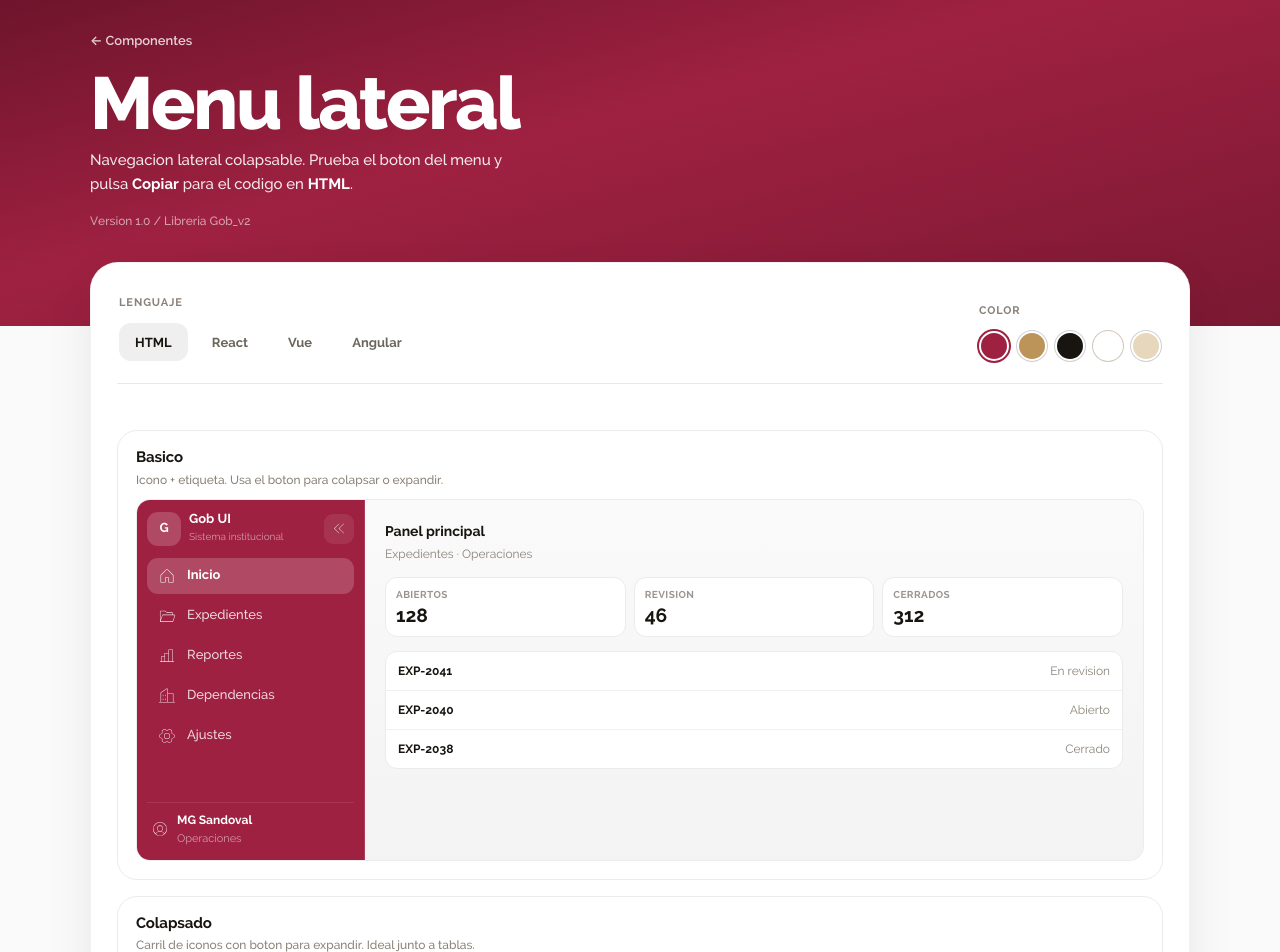
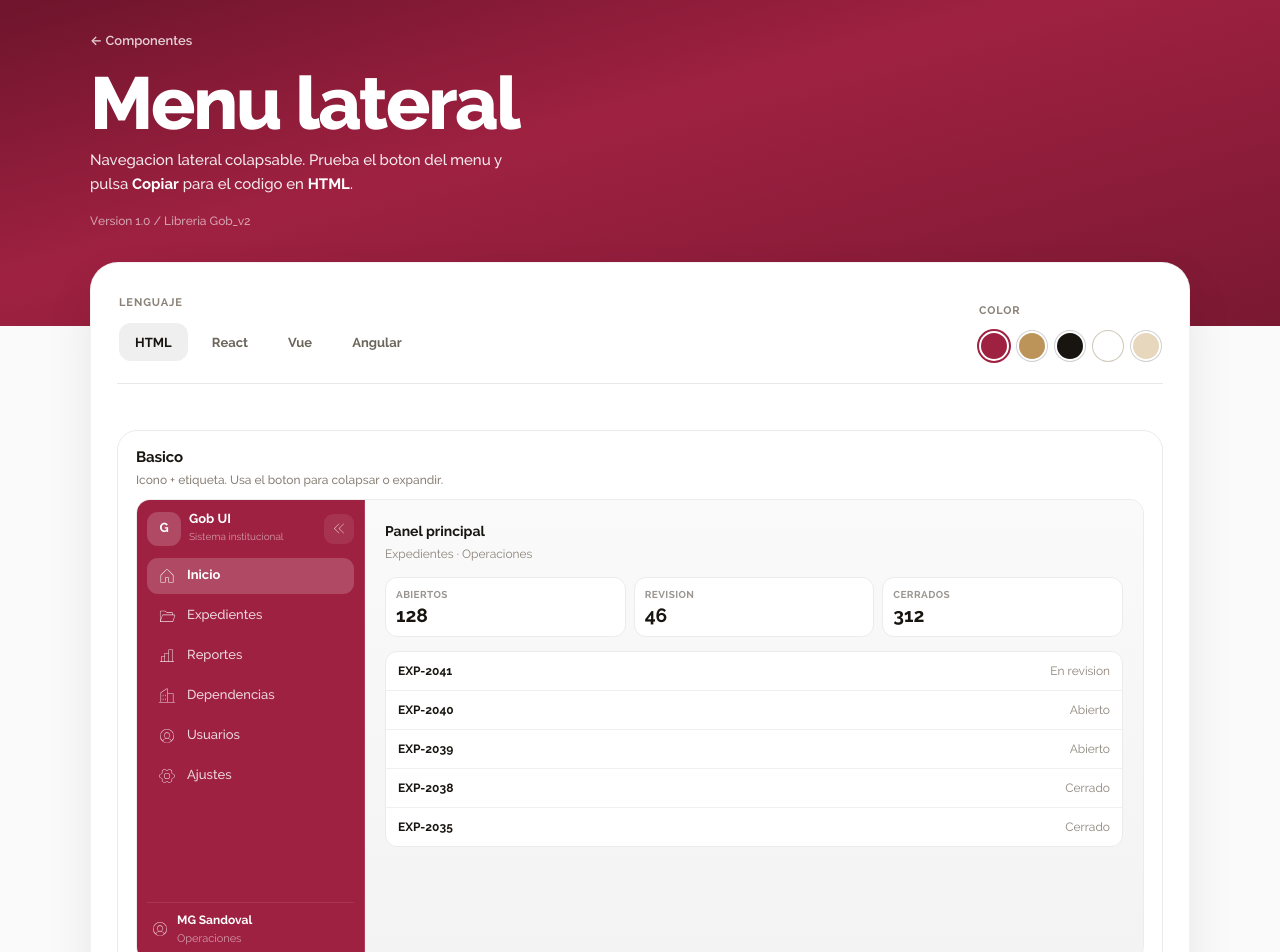
Before and after one commit to mariasan001/gob_ui, a Next.js app in the folder apps/web-next/: page /menu-lateral in a window 1280 px wide. Shown: the top 952 px of the page. Built offline with nearby package versions, Linux system fonts and the light colour scheme.

Commit message:
Alarga el preview del Menu lateral para verse mas completo
Sube la altura del stage, agrega Usuarios al nav y mas filas al panel.

Co-authored-by: mariasan001 <mariasan001@users.noreply.github.com>

```diff
--- a/apps/web-next/src/app/menu-lateral/menu-demo.tsx
+++ b/apps/web-next/src/app/menu-lateral/menu-demo.tsx
@@ -27,6 +27,7 @@ const NAV: {
   { label: 'Expedientes', Icon: FolderOpen, badge: 12 },
   { label: 'Reportes', Icon: ChartBar, badge: 3 },
   { label: 'Dependencias', Icon: Buildings },
+  { label: 'Usuarios', Icon: UserCircle, badge: 5 },
   { label: 'Ajustes', Icon: GearSix },
 ];
 
@@ -179,7 +180,15 @@ function StagePanel({ collapsed }: { collapsed: boolean }) {
           <span>Abierto</span>
         </div>
         <div>
+          <strong>EXP-2039</strong>
+          <span>Abierto</span>
+        </div>
+        <div>
           <strong>EXP-2038</strong>
+          <span>Cerrado</span>
+        </div>
+        <div>
+          <strong>EXP-2035</strong>
           <span>Cerrado</span>
         </div>
       </div>
--- a/apps/web-next/src/app/menu-lateral/menu.module.css
+++ b/apps/web-next/src/app/menu-lateral/menu.module.css
@@ -65,7 +65,7 @@
 
 .stage {
   display: block;
-  min-height: 360px;
+  min-height: 460px;
   padding: 0;
   border-radius: 14px;
   background: #f4f4f4;
@@ -76,8 +76,8 @@
 .stageFrame {
   display: grid;
   grid-template-columns: auto minmax(0, 1fr);
-  min-height: 360px;
-  height: 360px;
+  min-height: 460px;
+  height: 460px;
 }
 
 .stageContent {
@@ -456,7 +456,7 @@
   }
 
   .sidebar {
-    height: 340px;
+    height: 420px;
   }
 
   .stageContent {
```
